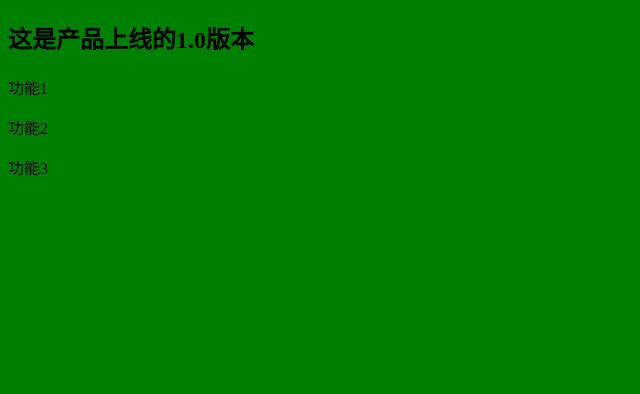
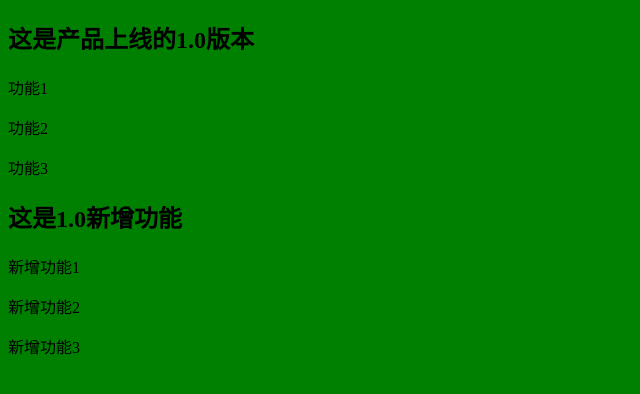
Before and after one commit to sunlinwei244/studyBranch01, a plain HTML site: page index.html in a window 1280 px wide. Shown: the whole page, without its empty margins (0-640 px from the left). Drawn offline with Linux system fonts and the light colour scheme.

Commit message:
1.0版本升级

```diff
--- a/index.html
+++ b/index.html
@@ -13,5 +13,11 @@
         <p>功能2</p>
         <p>功能3</p>
     </div>
+    <div>
+        <h2>这是1.0新增功能</h2>
+        <p>新增功能1</p>
+        <p>新增功能2</p>
+        <p>新增功能3</p>
+    </div>
 </body>
 </html>
```
